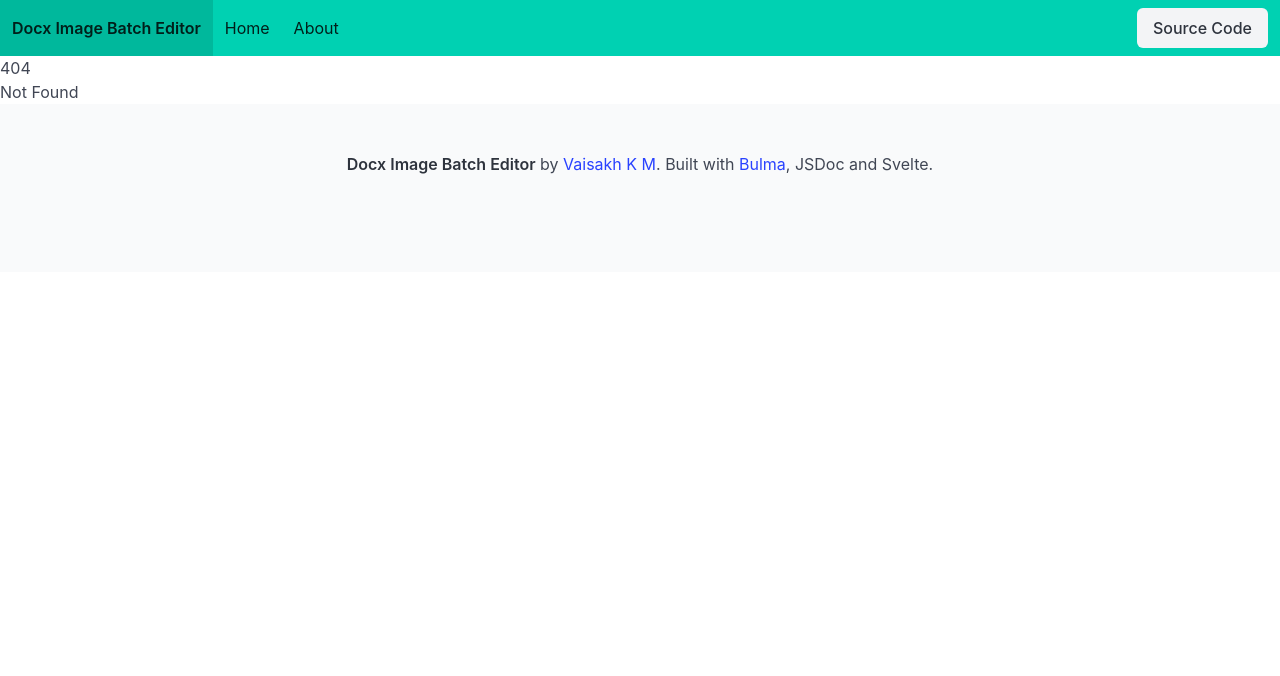
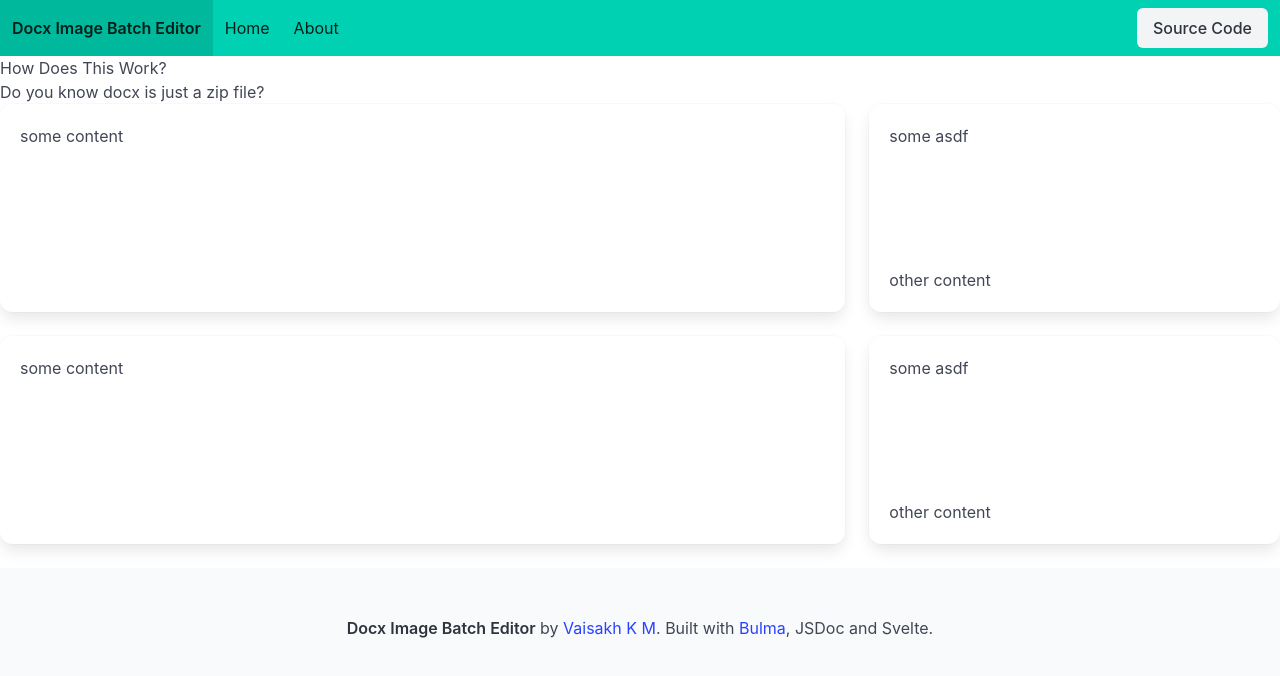
Before and after one commit to Vaisakhkm2625/watermarkdocx, a SvelteKit app: page /howdoesthiswork in a window 1280 px wide. Before the commit this address had no page. Shown: the top 676 px of the page. Built offline with nearby package versions, Linux system fonts and the light colour scheme.

Commit message:
fixed resize issue

```diff
--- a/package.json
+++ b/package.json
@@ -3,7 +3,7 @@
     "version": "0.0.1",
     "private": true,
     "scripts": {
-        "dev": "vite dev",
+        "dev": "vite dev --host --port 8080",
         "build": "vite build",
         "preview": "vite preview",
         "lint": "prettier --check . && eslint .",
--- /dev/null
+++ b/src/routes/howdoesthiswork/+page.svelte
@@ -0,0 +1,24 @@
+<h1 class="h1">How Does This Work?</h1>
+<h3>Do you know docx is just a zip file?</h3>
+
+<div class="columns is-align-items-stretch">
+	<div class="column is-flex is-two-thirds">
+		<div class="box is-flex-grow-1">some content</div>
+	</div>
+	<div class="column is-flex is-one-third">
+		<div class="box is-flex-grow-1">
+			some asdf <br /><br /><br /><br /><br /><br />other content
+		</div>
+	</div>
+</div>
+
+<div class="columns is-align-items-stretch">
+	<div class="column is-two-thirds is-flex is-flex-direction-column">
+		<div class="box is-flex-grow-1">some content</div>
+	</div>
+	<div class="column is-one-third is-flex is-flex-direction-column">
+		<div class="box is-flex-grow-1">
+			some asdf <br /><br /><br /><br /><br /><br />other content
+		</div>
+	</div>
+</div>
```
Also changed, not shown: src/routes/+page.svelte (+21 -11 lines).
